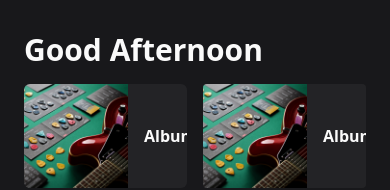
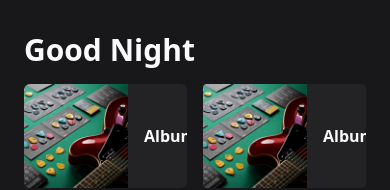
Before and after one commit to vmedeir0s/spotify-clone, a Next.js app: page / in a window 390 px wide. Shown: the top 190 px of the page. Built offline with nearby package versions, Linux system fonts and the light colour scheme.

Commit message:
fix: mobile height

```diff
--- a/src/app/page.tsx
+++ b/src/app/page.tsx
@@ -9,8 +9,21 @@ import {
 import Image from "next/image";
 
 export default function Home() {
+
+
+
+	function getCurrentTime() {
+		const today = new Date();
+		if (today.getHours() >= 18) {
+			return "Night"
+		} else if (today.getHours() >= 12) {
+			return "Afternoon"
+		}
+		return "Morning"
+	}
+
 	return (
-		<div className="min-h-screen flex flex-col max-sm:h-[calc(100vh-55px)]">
+		<div className="min-h-screen flex flex-col max-sm:h-[calc(100dhv)]">
 			<div className="flex flex-1">
 				<Sidebar />
 				<main className="flex-1 p-6 overflow-y-auto h-[calc(100vh-113px)]">
@@ -23,7 +36,7 @@ export default function Home() {
 						</button>
 					</div>
 					<h1 className="font-semibold text-3xl mt-10 max-sm:mt-2">
-						Good Afternoon
+						Good {getCurrentTime()}
 					</h1>
 					<div className="grid grid-cols-3 gap-4 mt-4 max-md:grid-cols-2">
 						<a href="#" className="bg-white/5 rounded-md gap-4 flex items-center overflow-hidden hover:bg-white/10 transition-colors group">
```
